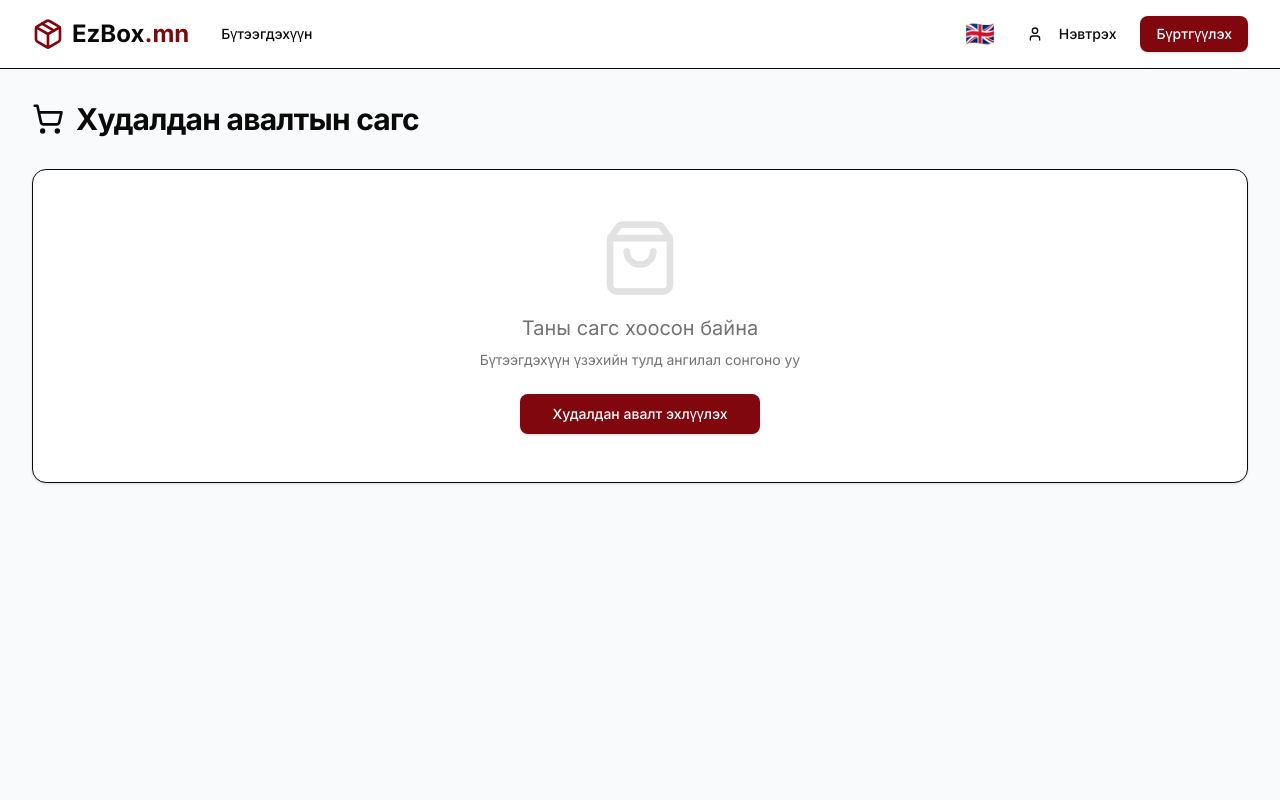
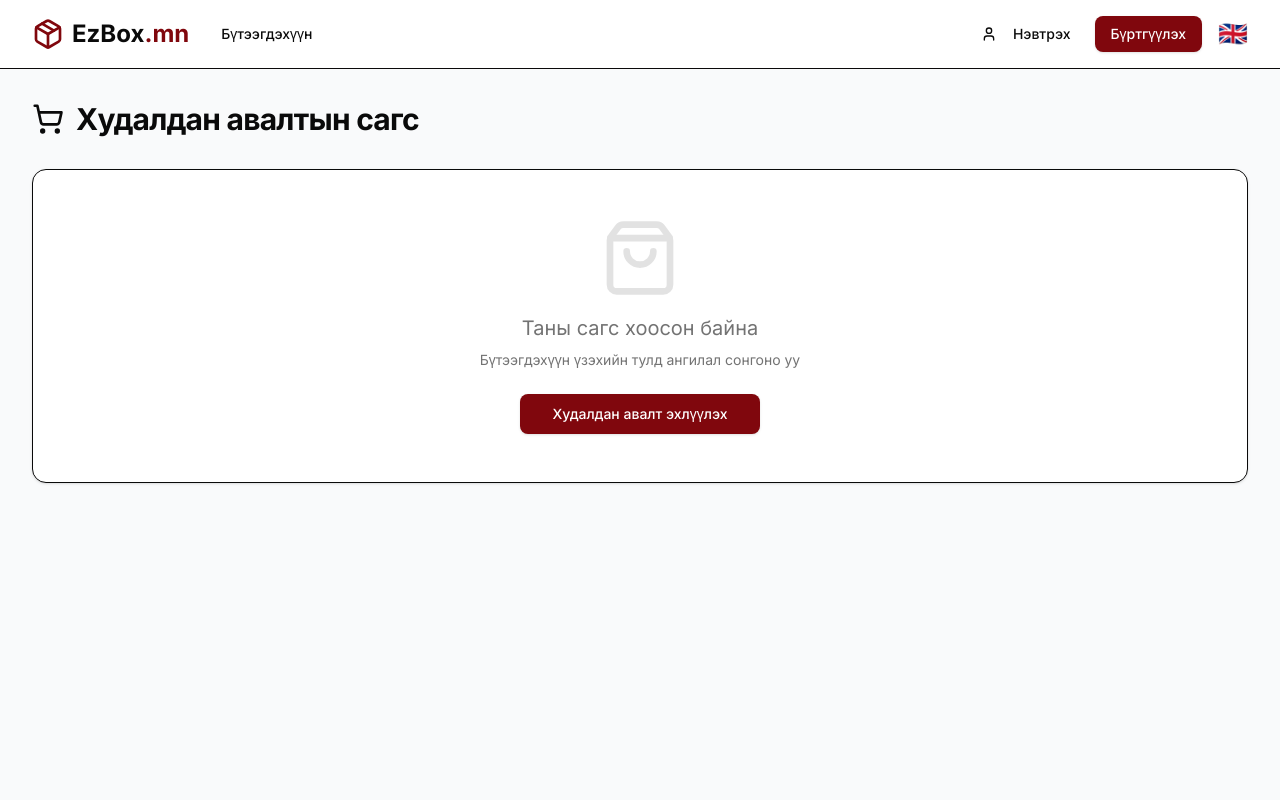
Before and after one commit to smotanacom/ezbox.mn, a Next.js app: page /cart in a window 1280 px wide. Shown: the top 800 px of the page. Built offline with nearby package versions, Linux system fonts and the light colour scheme; no server answers; the database is empty.

Commit message:
feat: move language switcher to right of account button
- Reposition language switcher to be rightmost element in header
- Appears after account dropdown/login buttons for better visibility

```diff
--- a/components/Header.tsx
+++ b/components/Header.tsx
@@ -126,8 +126,6 @@ export default function Header() {
           </div>
 
           <nav className="flex items-center gap-4">
-            <LanguageSwitcher />
-
             {user && hasOrders && (
               <Button variant="ghost" asChild className="relative">
                 <Link href="/orders">
@@ -196,6 +194,8 @@ export default function Header() {
                 </Button>
               </div>
             )}
+
+            <LanguageSwitcher />
           </nav>
         </div>
       </div>
```
